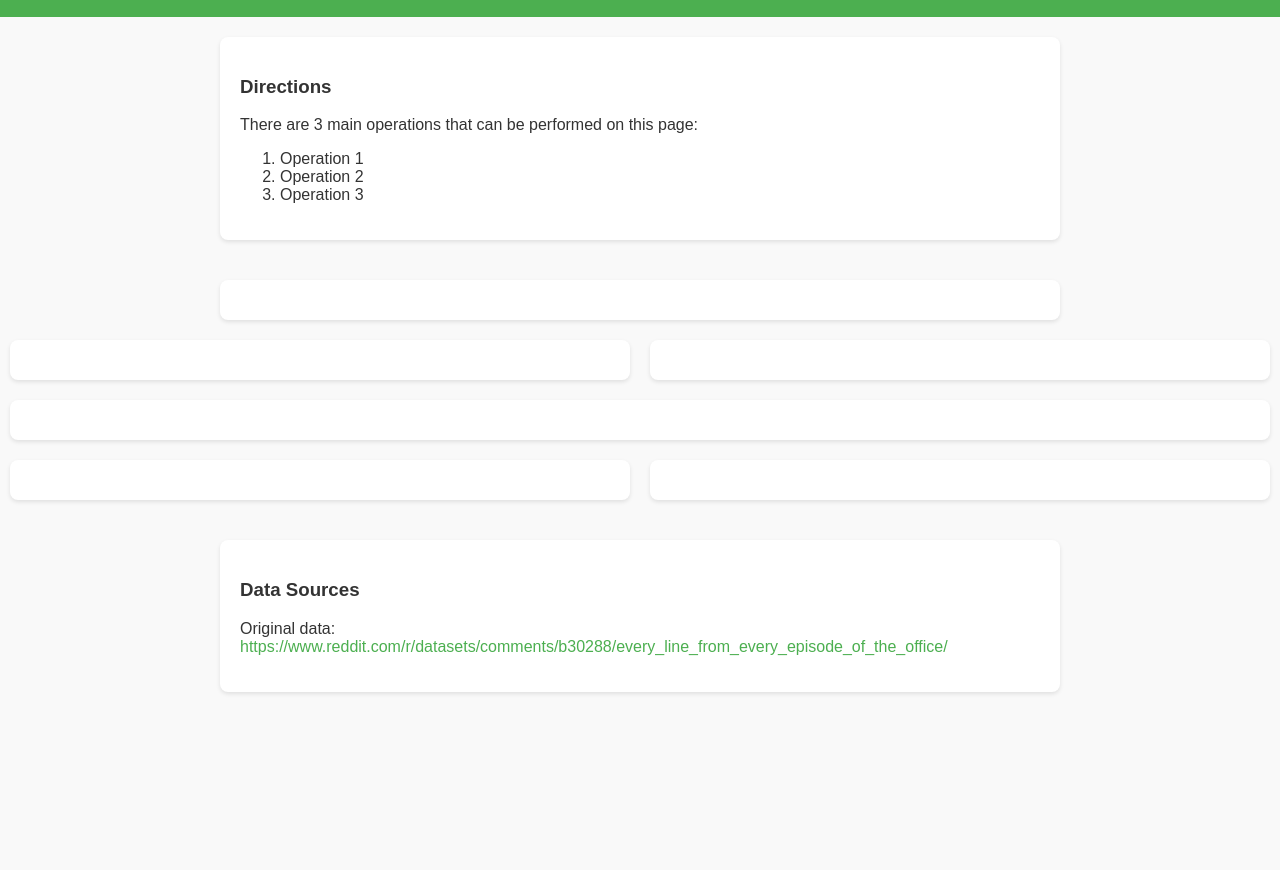
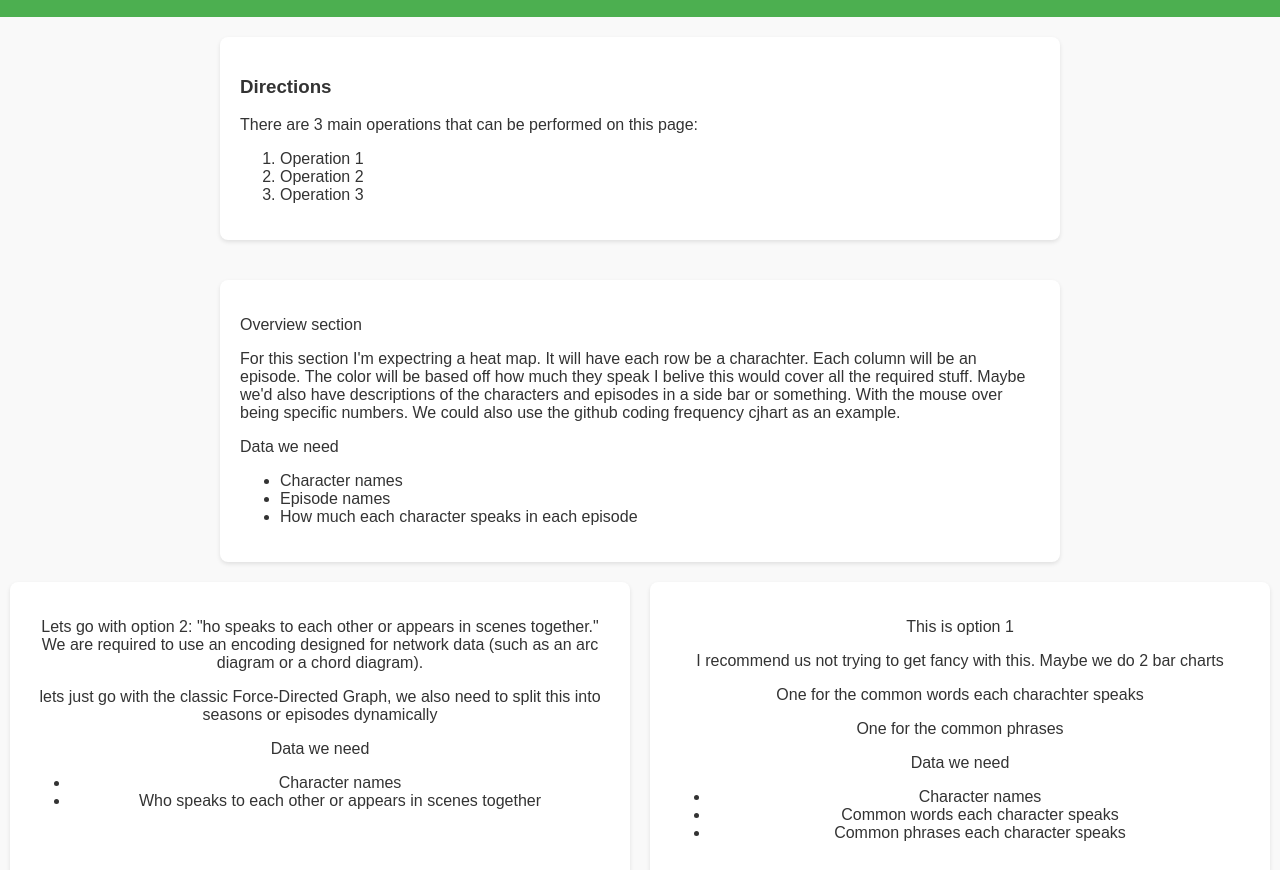
Before and after one commit to NSuer/Visual_Interfaces_Project_3, a plain HTML site: page index.html in a window 1280 px wide. Shown: the part 82-952 px from the top of the page. Before the commit the page ends 800 px from the top, so only its background shows below. Drawn offline with Linux system fonts and the light colour scheme; no server answers; a script that the page names is missing.

Commit message:
Update index.html

```diff
--- a/index.html
+++ b/index.html
@@ -28,8 +28,22 @@
 
 
 
-    <!-- Dropdown section -->
-    <section class="dropdown-section">
+    <!-- Overview section -->
+    <section class="Overview-section">
+        <p>Overview section</p>
+        <p>For this section I'm expectring a heat map. It will have each row be a charachter. Each column will be an
+            episode. The color will be based off how much they speak
+            I belive this would cover all the required stuff. Maybe we'd also have descriptions of the characters and
+            episodes in a side bar or something.
+            With the mouse over being specific numbers. We could also use the github coding frequency cjhart as an
+            example.
+        </p>
+        <p>Data we need</p>
+        <ul>
+            <li>Character names</li>
+            <li>Episode names</li>
+            <li>How much each character speaks in each episode</li>
+        </ul>
 
     </section>
 
@@ -37,22 +51,33 @@
     <main>
         <div class="chart-container">
             <div class="chart">
+                <p>Lets go with option 2: "ho speaks to each other or appears in scenes together." We are required to
+                    use an encoding designed for network data (such as an arc diagram or a chord diagram).</p>
+                <p>lets just go with the classic Force-Directed Graph, we also need to split this into seasons or episodes dynamically</p>
+                <p>Data we need</p>
+                <ul>
+                    <li>Character names</li>
+                    <li>Who speaks to each other or appears in scenes together</li>
+                </ul>
+            </div>
+            <div class="chart">
+                <p> This is option 1</p>
+                <p> I recommend us not trying to get fancy with this. Maybe we do 2 bar charts</p>
+                <p>One for the common words each charachter speaks</p>
+                <p>One for the common phrases</p>
+                <p>Data we need</p>
+                <ul>
+                    <li>Character names</li>
+                    <li>Common words each character speaks</li>
+                    <li>Common phrases each character speaks</li>
+                </ul>
 
             </div>
-            <div class="chart">
 
-            </div>
         </div>
         <div class="chart-container">
             <div class="chart">
-
-            </div>
-        </div>
-        <div class="chart-container">
-            <div class="chart">
-
-            </div>
-            <div class="chart">
+                <p> This is choose your own adventure so we'll discuss once we have everything else done</p>
 
             </div>
         </div>
@@ -61,7 +86,9 @@
     <!-- Data sources section -->
     <section class="data-sources">
         <h3>Data Sources</h3>
-        <p>Original data: <a href="https://www.reddit.com/r/datasets/comments/b30288/every_line_from_every_episode_of_the_office/">https://www.reddit.com/r/datasets/comments/b30288/every_line_from_every_episode_of_the_office/</a></p>
+        <p>Original data: <a
+                href="https://www.reddit.com/r/datasets/comments/b30288/every_line_from_every_episode_of_the_office/">https://www.reddit.com/r/datasets/comments/b30288/every_line_from_every_episode_of_the_office/</a>
+        </p>
     </section>
 
     <!-- D3 bundle -->
@@ -115,7 +142,9 @@
         box-shadow: 0 2px 4px rgba(0, 0, 0, 0.1);
     }
 
-    .directions, .data-sources, .dropdown-section {
+    .directions,
+    .data-sources,
+    .Overview-section {
         max-width: 800px;
         margin: 20px auto;
         width: 100%;
@@ -159,6 +188,4 @@
     a:hover {
         text-decoration: underline;
     }
-
-
 </style>
```
